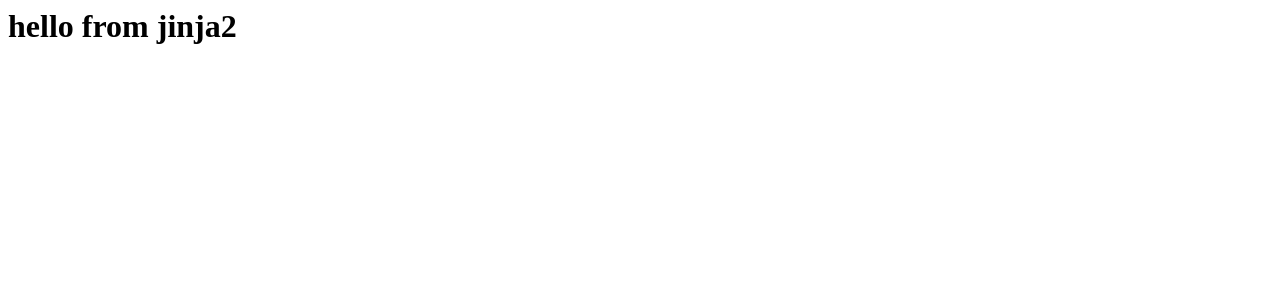
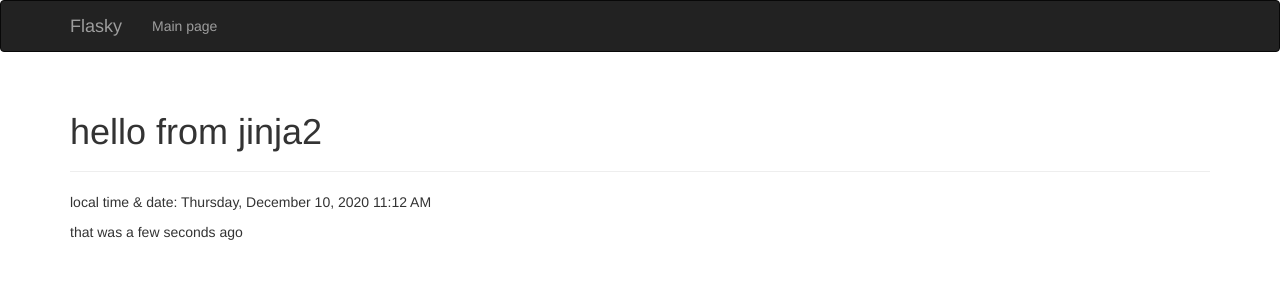
Before and after one commit to KCzenczek/Flask_MG, a Flask app: page / in a window 1280 px wide. Shown: the top 300 px of the page. Run offline with Flask 2, Linux system fonts and the light colour scheme; some libraries are stand-ins or nearby versions.

Commit message:
templates part IV

```diff
--- a/hello.py
+++ b/hello.py
@@ -6,9 +6,14 @@ from flask import (
     abort,
     render_template,
 )
+from flask_bootstrap import Bootstrap
+from flask_moment import Moment
+from datetime import datetime
 
 
 app = Flask(__name__)
+bootstrap = Bootstrap(app)
+moment = Moment(app)
 
 
 @app.route('/')
@@ -16,7 +21,8 @@ def index():
     # response = make_response('<h1>Hello world!</h1>')
     # response.set_cookie('reply', '42')
     # return response
-    return render_template('index.html')
+    return render_template('index.html', current_time=datetime.utcnow()
+    )
 
 
 @app.route('/user_agent')
@@ -43,6 +49,15 @@ def user(name):
     # return '<h2>Hello, you {}</h2>'.format(name)
 
 
+@app.errorhandler(404)
+def page_not_found(e):
+    return render_template('404.html'), 404
+
+
+@app.errorhandler(500)
+def internal_server_error(e):
+    return render_template('500.html'), 500
+
 # @app.route('/redirect')
 # def redirection():
 #     return redirect('/user_agent')
--- a/requirements.txt
+++ b/requirements.txt
@@ -2,6 +2,7 @@ click==7.1.2
 dominate==2.6.0
 Flask==1.1.2
 Flask-Bootstrap==3.3.7.1
+Flask-Moment==0.10.0
 itsdangerous==1.1.0
 Jinja2==2.11.2
 MarkupSafe==1.1.1
--- a/templates/base.html
+++ b/templates/base.html
@@ -1,11 +1,42 @@
-<html>
-<head>
-    {% block head %}
-    <title>{% block title %} {% endblock %} - My flask app</title>
-    {% endblock %}
-</head>
-<body>
-    {% block body %}
-    {% endblock %}
-</body>
-</html>
+{% extends "bootstrap/base.html" %}
+
+{% block title %} Flasky {% endblock %}
+
+{% block head %}
+{{ super() }}
+<link rel="shortcut icon" href="{{ url_for('static', filename='favicon.ico') }}" type="image/x-icon">
+<link rel="icon" href="{{ url_for('static', filename='favicon.ico') }}" type="image/x-icon">
+{% endblock %}
+
+{% block navbar %}
+<div class="navbar navbar-inverse" role="navigation">
+    <div class="container">
+        <div class="navbar-header">
+            <button type="button" class="navbar-toggle" data-toggle="collapse" data-target=".navbar-collapse">
+                <span class="sr-only">Change navigation bar</span>
+                <span class="icon-bar"></span>
+                <span class="icon-bar"></span>
+                <span class="icon-bar"></span>
+            </button>
+            <a class="navbar-brand" href="/">Flasky</a>
+        </div>
+        <div class="navbar-collapse collapse">
+            <ul class="nav navbar-nav">
+                <li><a href="/">Main page</a> </li>
+            </ul>
+        </div>
+    </div>
+</div>
+{% endblock %}
+
+{% block content %}
+<div class="container">
+    {% block page_content %} {% endblock %}
+</div>
+{% endblock %}
+
+{% block scripts %}
+{{ super() }}
+{{ moment.include_moment() }}
+{{ moment.locale('de') }}
+{% endblock %}
--- a/templates/index.html
+++ b/templates/index.html
@@ -1 +1,15 @@
-<h1>hello from jinja2</h1>
+{% extends "base.html" %}
+
+{% block title %} Index {% endblock %}
+
+{% block head %}
+    {{ super() }}
+{% endblock %}
+
+{% block page_content %}
+<div class="page-header">
+   <h1>hello from jinja2</h1>
+</div>
+<p>local time & date: {{ moment(current_time).format('LLLL') }}</p>
+<p>that was {{ moment(current_time).fromNow(refresh=True) }}</p>
+{% endblock %}
```
Also changed, not shown: templates/user.html (+9 -1 lines), static/favicon.ico (added), static/style.css (added).
